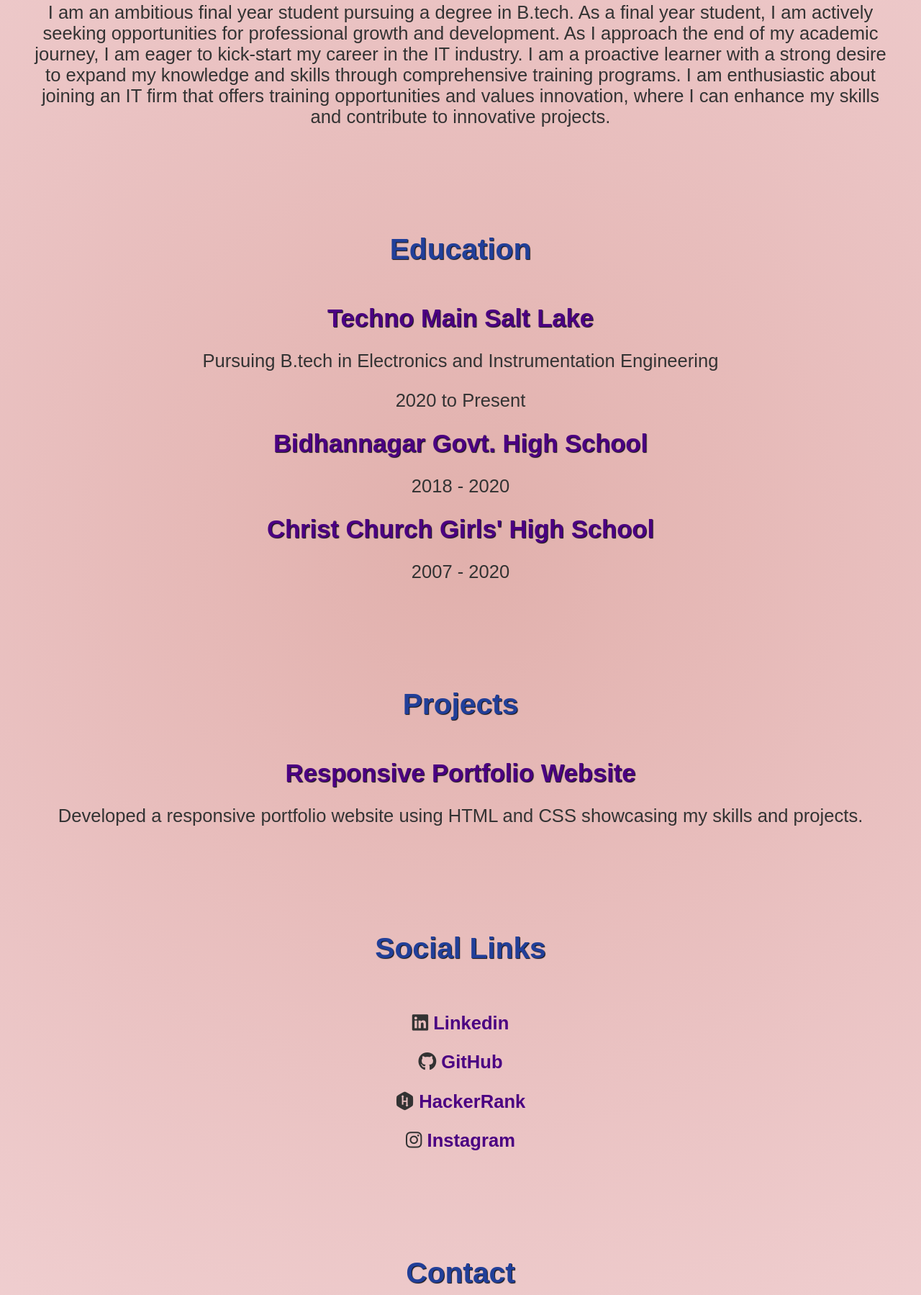
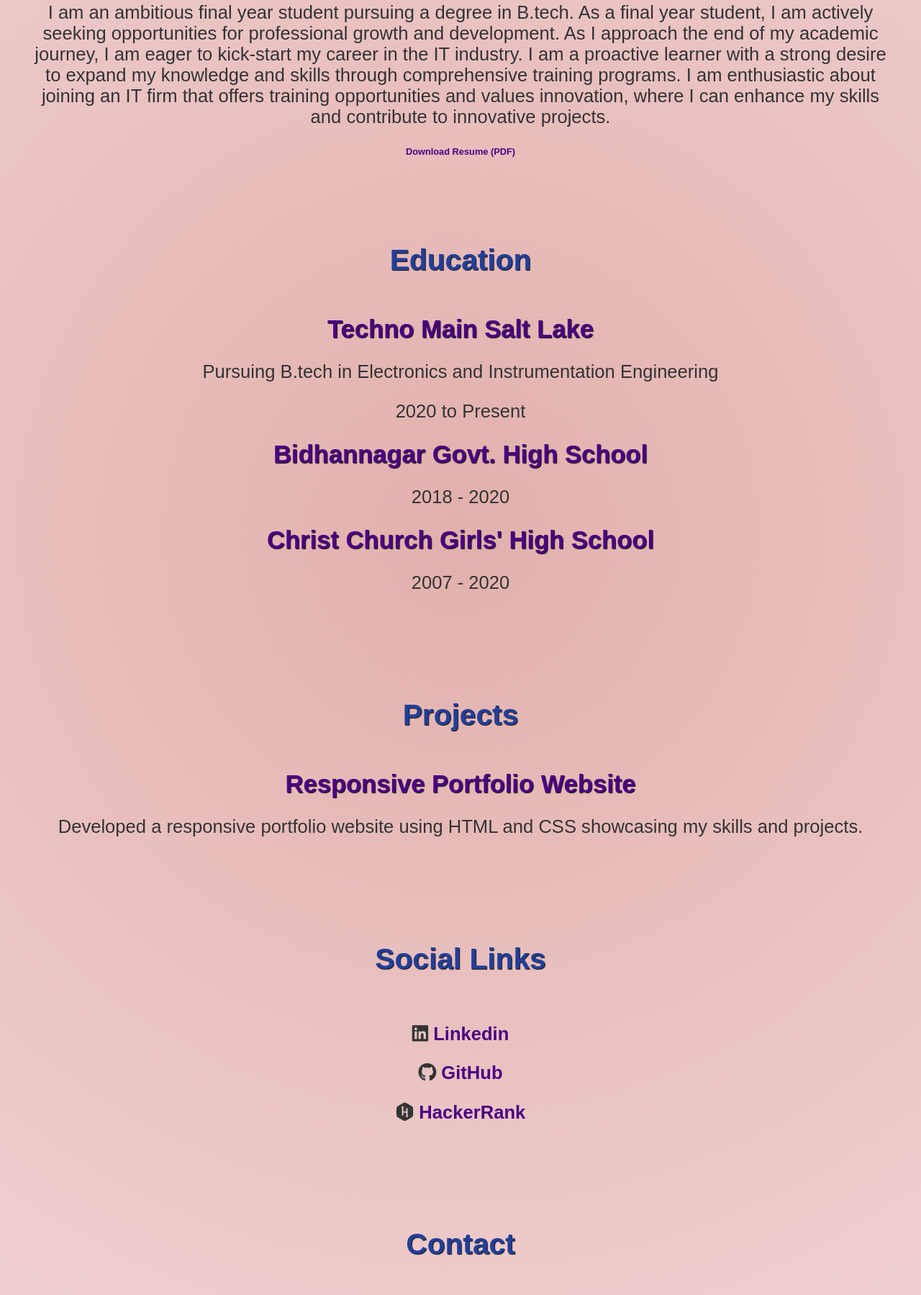
Before and after one commit to Sampurna710519/My-Portfolio, a plain HTML site: page index.html in a window 1280 px wide. Shown: the part 586-2385 px from the top of the page at 72% size. Drawn offline with Linux system fonts and the light colour scheme.

Commit message:
Update index.html

```diff
--- a/index.html
+++ b/index.html
@@ -35,6 +35,7 @@
     <section id="about">
       <h2>About Me</h2>
       <p>I am an ambitious final year student pursuing a degree in B.tech. As a final year student, I am actively seeking opportunities for professional growth and development. As I approach the end of my academic journey, I am eager to kick-start my career in the IT industry. I am a proactive learner with a strong desire to expand my knowledge and skills through comprehensive training programs. I am enthusiastic about joining an IT firm that offers training opportunities and values innovation, where I can enhance my skills and contribute to innovative projects.</p>
+      <a href="Sampurna's Resume.pdf" download class="download-link">Download Resume (PDF)</a>
     </section>
 
     <section id="education">
@@ -71,7 +72,6 @@
       <p><i class="fa-brands fa-linkedin"></i><a href ="https://www.linkedin.com/in/sampurna-ghosh-a97ab7220"> Linkedin </a></p>
       <p><i class="fa-brands fa-github"></i><a href="https://github.com/Sampurna710519"> GitHub </a></p>
       <p><i class="fa-brands fa-hackerrank"></i><a href="https://www.hackerrank.com/ghoshsampurna03?hr_r=1"> HackerRank </a></p>
-      <p><i class="fa-brands fa-instagram"></i><a href="https://instagram.com/sampurna_gh?igshid=NGExMmI2YTkyZg=="> Instagram </a></p>
     </section>
 
     <section id="contact">
```
